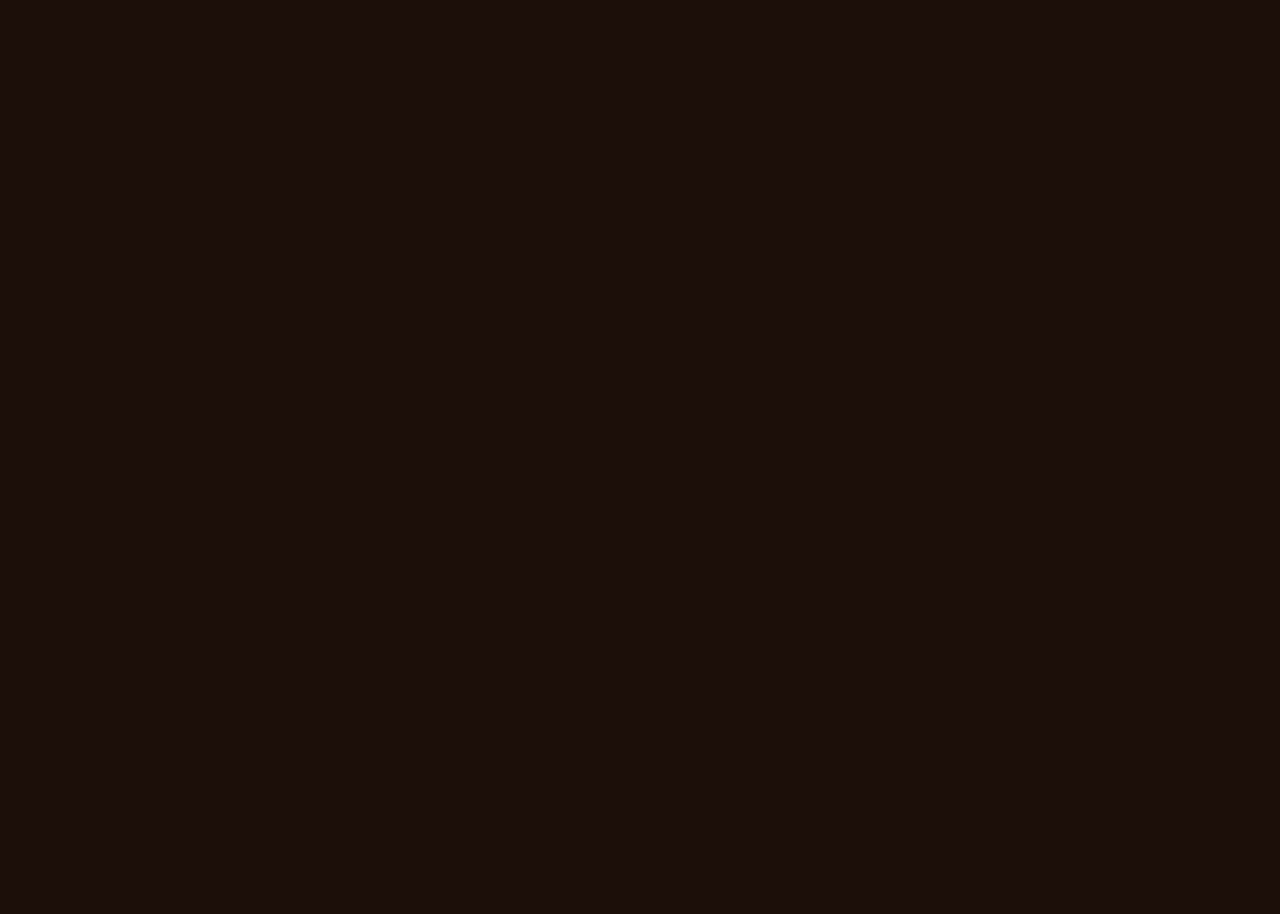
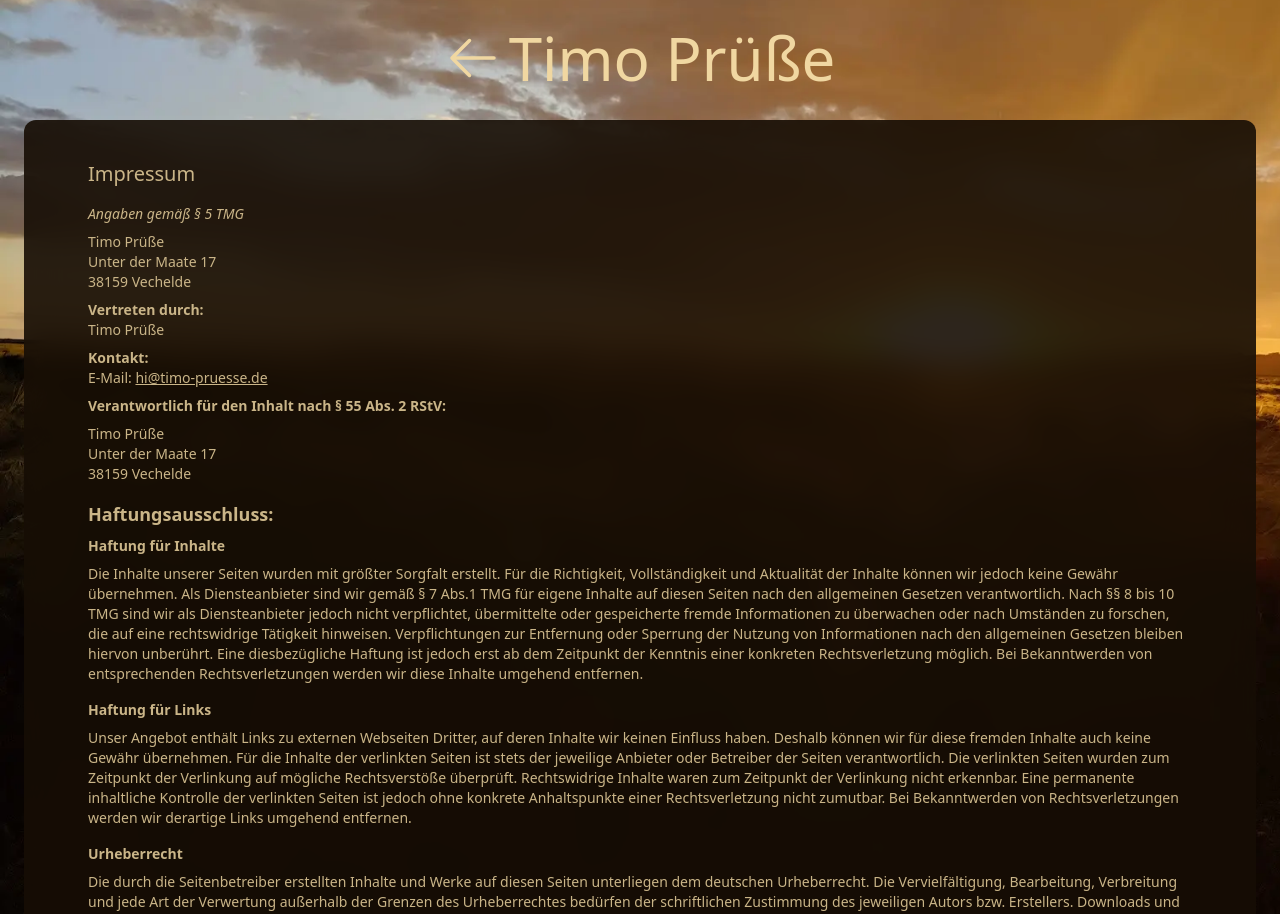
Before and after one commit to timopruesse/timopruesse_personal, a SvelteKit app: page /imprint in a window 1280 px wide. Before the commit this address had no page. Shown: the part 100-1014 px from the top of the page. Before the commit the page ends 800 px from the top, so only its background shows below. Built offline with nearby package versions, Linux system fonts and the light colour scheme.

Commit message:
add imprint

```diff
--- a/src/app.html
+++ b/src/app.html
@@ -7,6 +7,6 @@
 		%sveltekit.head%
 	</head>
 	<body>
-		<div>%sveltekit.body%</div>
+		%sveltekit.body%
 	</body>
 </html>
--- /dev/null
+++ b/src/lib/icons/arrowLeft.svelte
@@ -0,0 +1,10 @@
+<svg
+	xmlns="http://www.w3.org/2000/svg"
+	fill="none"
+	viewBox="0 0 24 24"
+	stroke-width="1.5"
+	stroke="currentColor"
+	{...$$restProps}
+>
+	<path stroke-linecap="round" stroke-linejoin="round" d="M10.5 19.5L3 12m0 0l7.5-7.5M3 12h18" />
+</svg>
--- /dev/null
+++ b/src/lib/imprint/address.svelte
@@ -0,0 +1,5 @@
+<ul class="my-2">
+	<li>Timo Prüße</li>
+	<li>Unter der Maate 17</li>
+	<li>38159 Vechelde</li>
+</ul>
--- a/src/routes/+layout.svelte
+++ b/src/routes/+layout.svelte
@@ -2,4 +2,16 @@
 	import '../app.css';
 </script>
 
-<slot />
+<section class="min-h-screen w-screen overflow-hidden bg-cover antialiased lg:px-6">
+	<slot />
+</section>
+
+<style lang="scss">
+	section {
+		background-image: url('/images/bg_sunset.jpg');
+
+		@supports (background-image: url('/images/bg_sunset.webp')) {
+			background-image: url('/images/bg_sunset.webp');
+		}
+	}
+</style>
--- a/src/routes/+page.svelte
+++ b/src/routes/+page.svelte
@@ -11,7 +11,6 @@
 	<meta name="description" content="This is the personal website of Timo Prüße." />
 </svelte:head>
 
-<section class="min-h-screen w-screen overflow-hidden bg-cover antialiased xl:px-6">
 <div class="max-w-screen-xl flex items-center h-auto lg:h-screen flex-wrap mx-auto mt-32 lg:mt-0">
 	<div
 		class="w-full lg:w-1/2 xl:w-3/5 rounded-l-xl max-lg:rounded-r-xl shadow-2xl bg-primary-1/60 backdrop-blur-lg mx-4 lg:mx-0 text-accent-1"
@@ -98,15 +97,7 @@
 			class="rounded-xl shadow-2xl hidden lg:block object-contain"
 		/>
 	</div>
+	<nav class="flex items-center justify-center lg:justify-end flex-1 max-lg:my-6">
+		<a href="/imprint" class="text-accent-1 hover:text-accent-2">Imprint</a>
+	</nav>
 </div>
-</section>
-
-<style lang="scss">
-	section {
-		background-image: url('/images/bg_sunset.jpg');
-
-		@supports (background-image: url('/images/bg_sunset.webp')) {
-			background-image: url('/images/bg_sunset.webp');
-		}
-	}
-</style>
--- /dev/null
+++ b/src/routes/imprint/+page.svelte
@@ -0,0 +1,96 @@
+<script lang="ts">
+	import ArrowLeft from '$lib/icons/arrowLeft.svelte';
+	import Address from '$lib/imprint/address.svelte';
+</script>
+
+<svelte:head>
+	<title>Imprint | Timo Prüße</title>
+	<meta name="description" content="Imprint | Timo Prüße" />
+</svelte:head>
+
+<section
+	class="w-full text-sm flex items-center max-w-screen-xl mx-auto md:mt-32 mb:mb-8 flex-col gap-y-8"
+>
+	<a href="/" class="group max-md:mt-6">
+		<h1
+			class="text-4xl md:text-6xl text-accent-2 hover:text-accent-1 transform-gpu group-hover:scale-110 transition-transform flex gap-x-2 items-center"
+		>
+			<ArrowLeft
+				class="h-10 md:h-14 group-hover:-translate-x-4 group-hover:scale-110 transform-gpu transition-transform"
+			/> Timo Prüße
+		</h1>
+	</a>
+	<div
+		class="bg-primary-1/90 backdrop-blur-lg p-4 md:px-16 md:pt-10 md:pb-8 text-accent-1 md:rounded-xl"
+	>
+		<h2 class="text-xl mb-4">Impressum</h2>
+
+		<p class="italic">Angaben gemäß § 5 TMG</p>
+
+		<Address />
+
+		<ul class="mb-2">
+			<li class="font-semibold">Vertreten durch:</li>
+			<li>Timo Prüße</li>
+		</ul>
+
+		<ul class="mb-2">
+			<li class="font-semibold">Kontakt:</li>
+			<li>
+				E-Mail: <a
+					href="mailto:hi@timo-pruesse.de"
+					class="text-iceblue underline hover:text-accent-2">hi@timo-pruesse.de</a
+				>
+			</li>
+		</ul>
+
+		<p class="font-semibold mt-2">Verantwortlich für den Inhalt nach § 55 Abs. 2 RStV:</p>
+		<Address />
+
+		<div class="py-2">
+			<p class="mb-2 text-lg font-semibold">Haftungsausschluss:</p>
+
+			<p class="mb-2 font-semibold">Haftung für Inhalte</p>
+
+			<p class="pb-2">
+				Die Inhalte unserer Seiten wurden mit größter Sorgfalt erstellt. Für die Richtigkeit,
+				Vollständigkeit und Aktualität der Inhalte können wir jedoch keine Gewähr übernehmen. Als
+				Diensteanbieter sind wir gemäß § 7 Abs.1 TMG für eigene Inhalte auf diesen Seiten nach den
+				allgemeinen Gesetzen verantwortlich. Nach §§ 8 bis 10 TMG sind wir als Diensteanbieter
+				jedoch nicht verpflichtet, übermittelte oder gespeicherte fremde Informationen zu überwachen
+				oder nach Umständen zu forschen, die auf eine rechtswidrige Tätigkeit hinweisen.
+				Verpflichtungen zur Entfernung oder Sperrung der Nutzung von Informationen nach den
+				allgemeinen Gesetzen bleiben hiervon unberührt. Eine diesbezügliche Haftung ist jedoch erst
+				ab dem Zeitpunkt der Kenntnis einer konkreten Rechtsverletzung möglich. Bei Bekanntwerden
+				von entsprechenden Rechtsverletzungen werden wir diese Inhalte umgehend entfernen.
+			</p>
+
+			<p class="my-2 font-semibold">Haftung für Links</p>
+
+			<p class="pb-2">
+				Unser Angebot enthält Links zu externen Webseiten Dritter, auf deren Inhalte wir keinen
+				Einfluss haben. Deshalb können wir für diese fremden Inhalte auch keine Gewähr übernehmen.
+				Für die Inhalte der verlinkten Seiten ist stets der jeweilige Anbieter oder Betreiber der
+				Seiten verantwortlich. Die verlinkten Seiten wurden zum Zeitpunkt der Verlinkung auf
+				mögliche Rechtsverstöße überprüft. Rechtswidrige Inhalte waren zum Zeitpunkt der Verlinkung
+				nicht erkennbar. Eine permanente inhaltliche Kontrolle der verlinkten Seiten ist jedoch ohne
+				konkrete Anhaltspunkte einer Rechtsverletzung nicht zumutbar. Bei Bekanntwerden von
+				Rechtsverletzungen werden wir derartige Links umgehend entfernen.
+			</p>
+
+			<p class="my-2 font-semibold">Urheberrecht</p>
+
+			<p>
+				Die durch die Seitenbetreiber erstellten Inhalte und Werke auf diesen Seiten unterliegen dem
+				deutschen Urheberrecht. Die Vervielfältigung, Bearbeitung, Verbreitung und jede Art der
+				Verwertung außerhalb der Grenzen des Urheberrechtes bedürfen der schriftlichen Zustimmung
+				des jeweiligen Autors bzw. Erstellers. Downloads und Kopien dieser Seite sind nur für den
+				privaten, nicht kommerziellen Gebrauch gestattet. Soweit die Inhalte auf dieser Seite nicht
+				vom Betreiber erstellt wurden, werden die Urheberrechte Dritter beachtet. Insbesondere
+				werden Inhalte Dritter als solche gekennzeichnet. Sollten Sie trotzdem auf eine
+				Urheberrechtsverletzung aufmerksam werden, bitten wir um einen entsprechenden Hinweis. Bei
+				Bekanntwerden von Rechtsverletzungen werden wir derartige Inhalte umgehend entfernen.
+			</p>
+		</div>
+	</div>
+</section>
```
Lines whose indentation alone changed are shown as unchanged.
